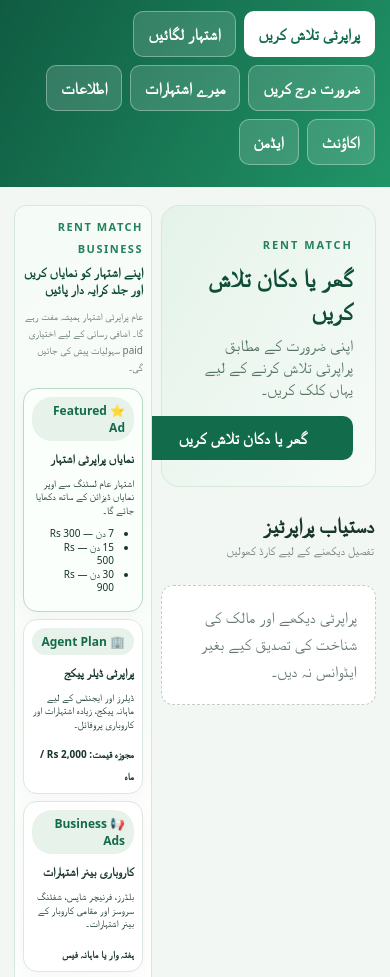
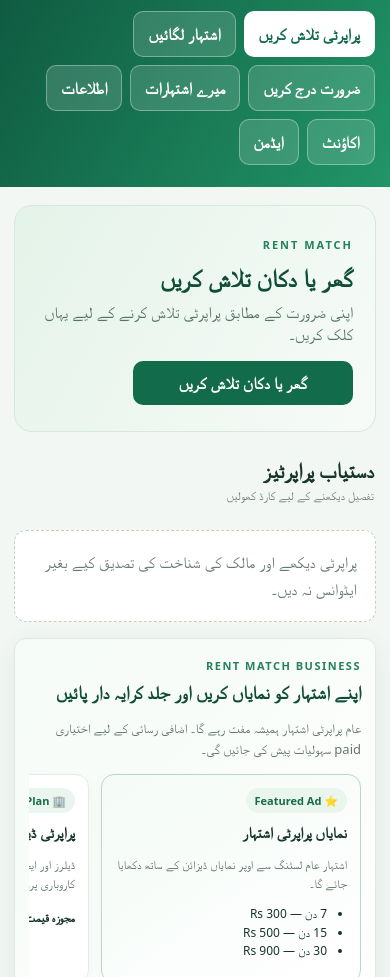
Before and after one commit to ranaaqib0870-prog/Rent-Match, a website built with Vite: page index.html in a window 390 px wide. Shown: the part 123-1100 px from the top of the page. Built offline with nearby package versions, Linux system fonts and the light colour scheme; no server answers.

Commit message:
Polish responsive layout and remove cramped mobile sidebar

```diff
--- a/style.css
+++ b/style.css
@@ -127,3 +127,33 @@ body.media-viewer-open{overflow:hidden}
   .earning-sidebar .earning-panel{padding:6px}
   .earning-sidebar .earning-card{padding:6px}
 }
+
+
+/* Refined responsive layout: spacious feed and clean promotion cards */
+.earning-sidebar .earning-panel{box-shadow:0 8px 26px rgba(20,60,42,.08);border:1px solid #dfe9e2}
+.earning-sidebar .earning-card{border:1px solid #e2ebe5;border-radius:13px;background:#fff}
+.earning-sidebar .featured-plan{border:1px solid #b8d8c5;background:linear-gradient(145deg,#f4fbf6,#fff)}
+.earning-sidebar .earning-badge{display:inline-flex;align-items:center;border-radius:20px;padding:5px 9px;background:#eaf5ee;color:#176b4b;font-size:11px;font-weight:800}
+.earning-sidebar .earning-card h3{margin:9px 0 6px;line-height:1.45}
+.earning-sidebar .earning-card p{line-height:1.6;color:#607368}
+.earning-sidebar .earning-card ul{line-height:1.8;padding-left:18px}
+@media(max-width:700px){
+  .page-layout{display:flex;flex-direction:column;gap:16px}
+  .page-content{width:100%;min-width:0}
+  .earning-sidebar{width:100%;position:static;order:2}
+  .earning-sidebar .earning-panel{padding:14px}
+  .earning-sidebar .earning-heading h2{font-size:18px}
+  .earning-sidebar .earning-heading p{font-size:13px;line-height:1.6}
+  .earning-sidebar .earning-grid{
+    display:flex;overflow-x:auto;gap:12px;padding:2px 2px 10px;
+    scroll-snap-type:x mandatory;-webkit-overflow-scrolling:touch
+  }
+  .earning-sidebar .earning-card{
+    flex:0 0 min(78vw,260px);min-width:0;padding:13px;scroll-snap-align:start
+  }
+  .earning-sidebar .earning-card h3{font-size:15px}
+  .earning-sidebar .earning-card p,
+  .earning-sidebar .earning-card li,
+  .earning-sidebar .earning-card strong{font-size:12px;line-height:1.55}
+  .earning-sidebar .earning-note{font-size:11px;line-height:1.55}
+}
```
